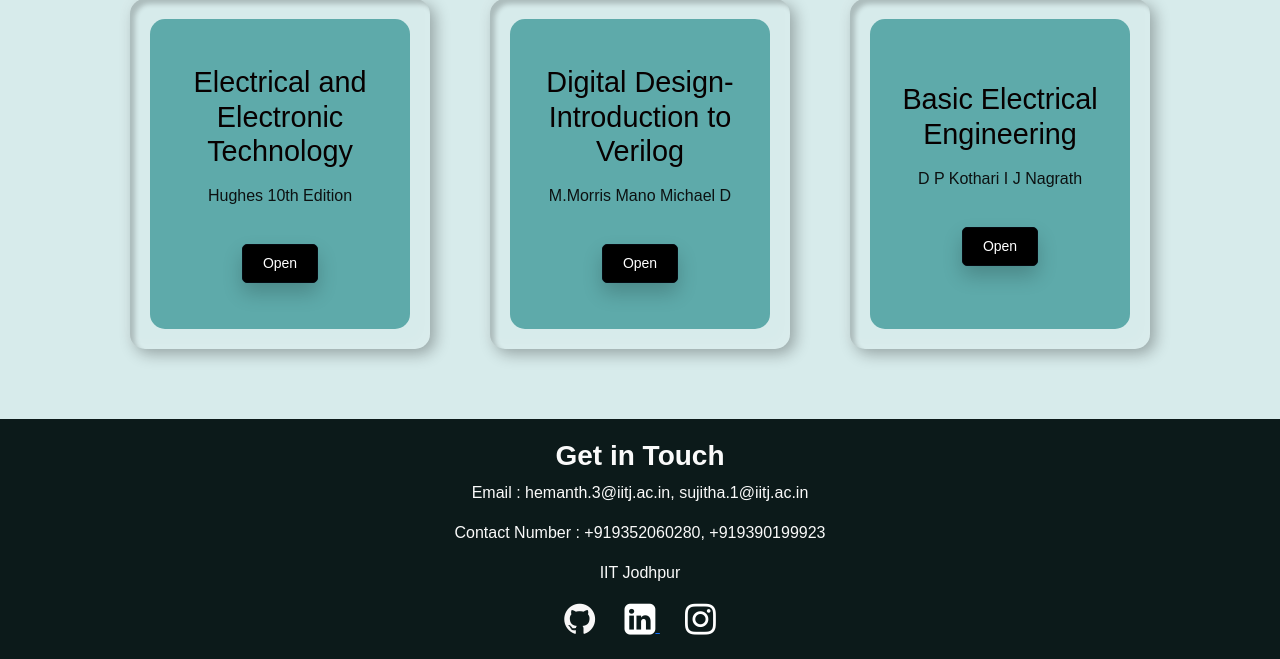
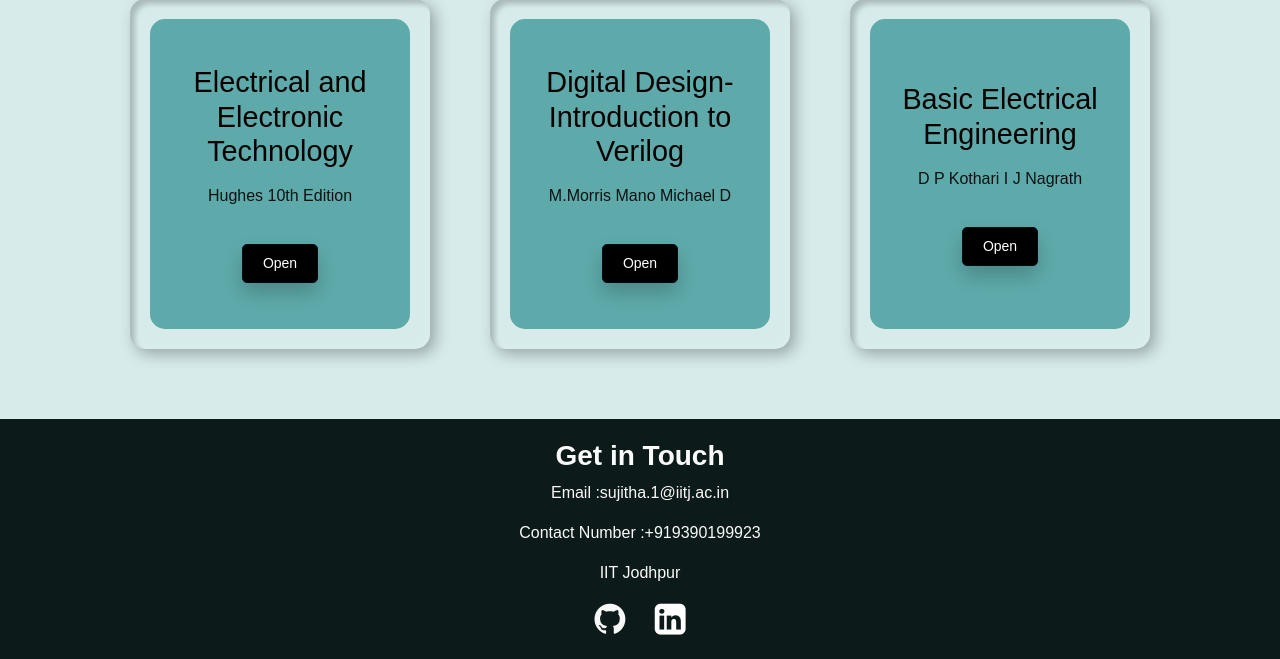
Before and after one commit to GuvvalaSujithaB19EE033/BookHub, a Django app: page /mainpage/ in a window 1280 px wide. Shown: the part 981-1640 px from the top of the page. Run offline with Django 3.2, Linux system fonts and the light colour scheme; data comes from the database, SQL or seed files in the repository; some libraries are stand-ins or nearby versions.

Commit message:
Update mainpage.html

```diff
--- a/accounts/templates/accounts/mainpage.html
+++ b/accounts/templates/accounts/mainpage.html
@@ -374,18 +374,17 @@ body .contain .cardy .boxer .contenty a:hover {
 <section id="contact-section" style="width: 100%;">
     <div class="contact" >
       <h3 class="contacttext contactus"><strong>Get in Touch</strong></h3>
-      <p class="contacttext">Email : hemanth.3@iitj.ac.in, sujitha.1@iitj.ac.in</p>
-      <p class="contacttext">Contact Number : +919352060280, +919390199923 </p>
+      <p class="contacttext">Email :sujitha.1@iitj.ac.in</p>
+      <p class="contacttext">Contact Number :+919390199923 </p>
       <p class="contacttext">IIT Jodhpur</p>
 <!--<p> "If you have any suggestions or requirements you are always invited to contact us by email or whatsapp and we will
    be sure to get back to you as soon as possible"</p>-->
 
 
-      <a href="https://github.com/Hemanth-Gattu"><i class="fa fa-github" style="font-size:36px; color:rgb(248, 247, 247)"></i></a>
+      <a href="https://github.com/SujithaGuvvala"><i class="fa fa-github" style="font-size:36px; color:rgb(248, 247, 247)"></i></a>
       <a href="https://www.linkedin.com/in/guvvala-sujitha-05888b1a6"><i class="fa fa-linkedin-square" style="font-size:36px;color:white;padding-left:25px;"></i>
       </a>
-      <a href="https://www.instagram.com/hemanth_gattu/" ><i class="fa fa-instagram" style="font-size:36px;color:white;padding-left:25px;"></i>
-      </a>
+
 
 </section>
 </body>
```
